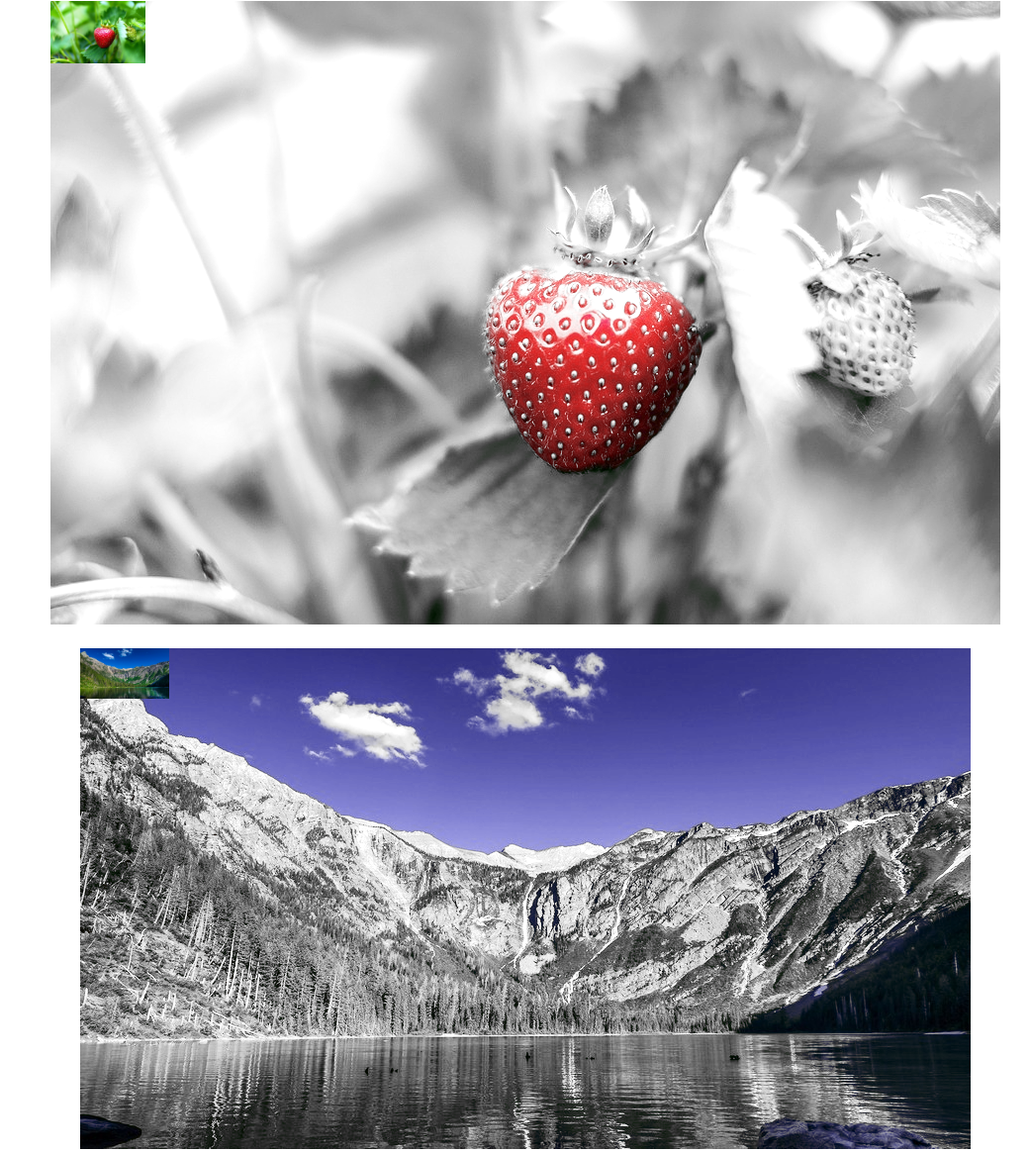
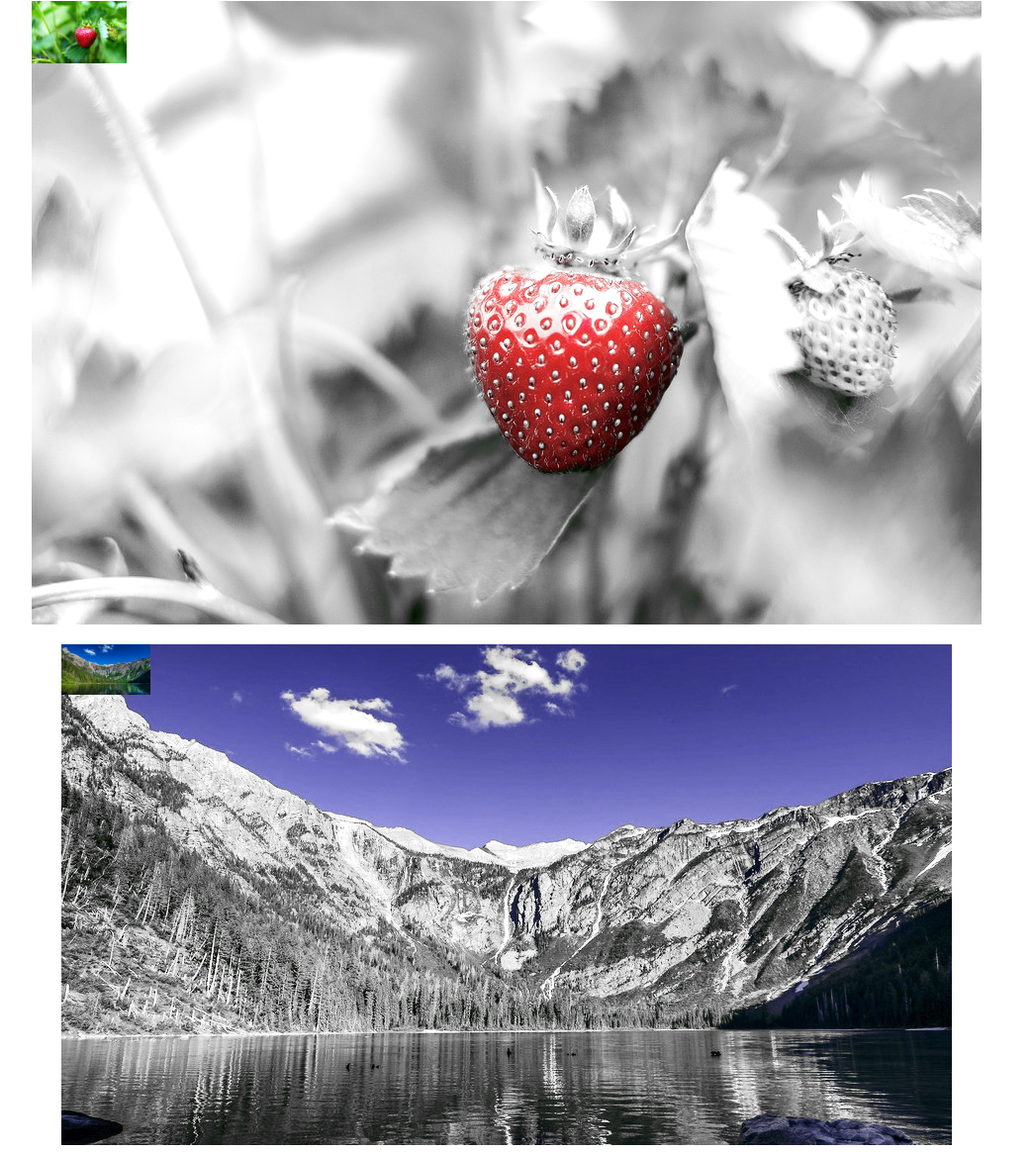
Before and after one commit to vovochka40in/cssfilter, a plain HTML site: page index.html in a window 1280 px wide. Shown: the part 7-1172 px from the top of the page at 99% size, without its empty margins (117-1159 px from the left). Drawn offline with Linux system fonts and the light colour scheme.

Commit message:
add README

```diff
--- a/index.css
+++ b/index.css
@@ -1,20 +1,12 @@
 html,
 body,
 .wrapper {
-  height: 100%;
-  width: 100%;
+  height: 99%;
+  width: 99%;
 }
 
 .wrapper {
   box-sizing: border-box;
-  /* display: inline-block; */
-  text-align: center;
-  /* padding: 40px; */
-  /* display: flex;
-  justify-content: space-around;
-  align-items: center;
-  flex-wrap: wrap; */
-  /* flex-grow: 1; */
 }
 
 .red {
@@ -31,7 +23,8 @@ body,
   background-repeat: no-repeat;
   background-size: 100%;
 
-  display: inline-block;
+  margin-left: auto;
+  margin-right: auto;
   margin-bottom: 20px;
 }
 .red::after {
@@ -83,7 +76,8 @@ body,
   background-repeat: no-repeat;
   background-size: 100%;
 
-  display: inline-block;
+  margin-left: auto;
+  margin-right: auto;
 }
 .blue::after {
   content: "";
```
Also changed, not shown: 1 other file.
